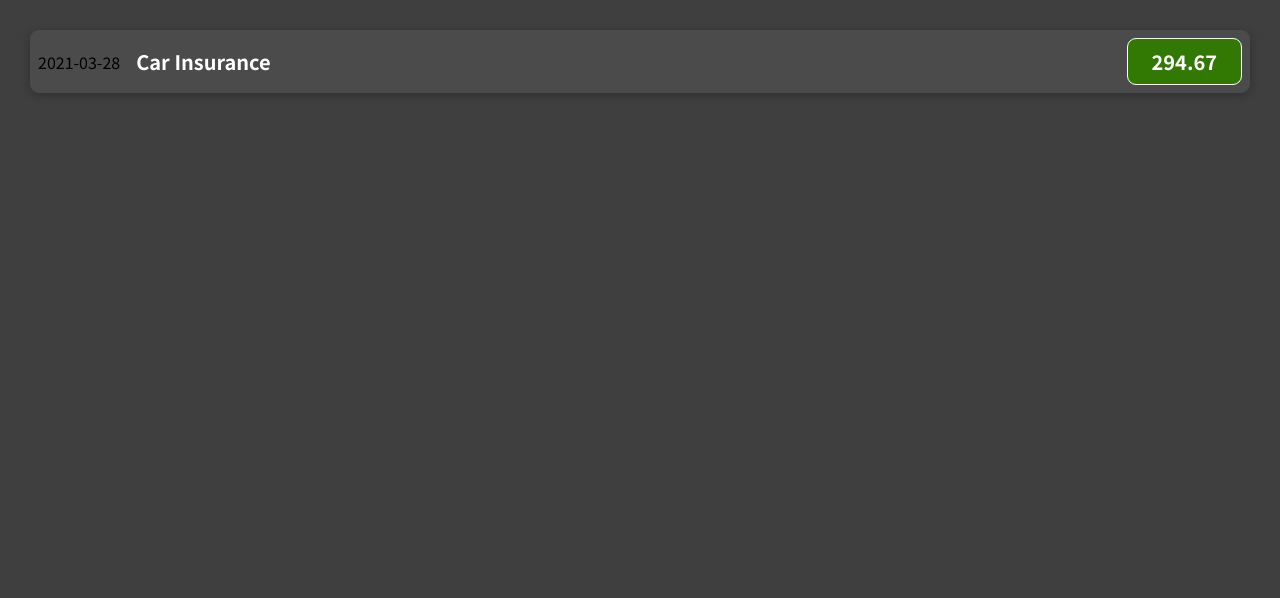
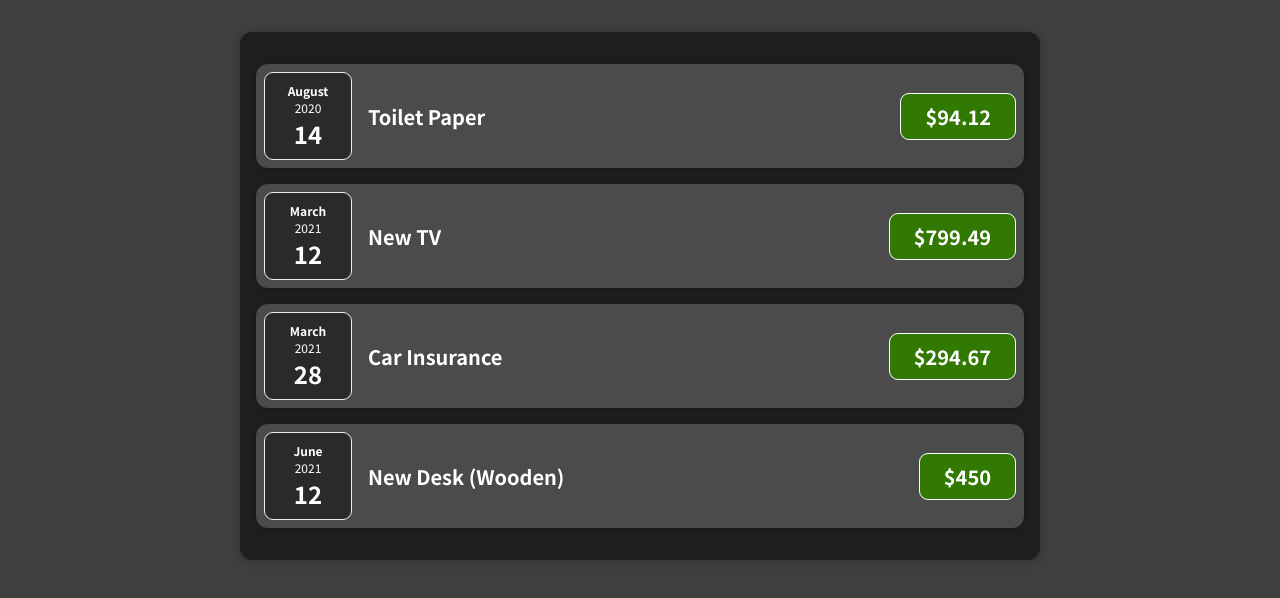
Before and after one commit to Carolista/react-course-project, a React (Create React App) app: page / in a window 1280 px wide. Shown: the top 598 px of the page. Built offline with nearby package versions, Linux system fonts and the light colour scheme.

Commit message:
separated out parts of expense item component to other components; added Card component and refactored other components to use it as a wrapper for certain containers

```diff
--- a/src/App.js
+++ b/src/App.js
@@ -1,11 +1,13 @@
-import ExpenseItem from './components/ExpenseItem';
+import React from "react";
+import Expenses from "./components/Expenses";
 
 function App() {
-  return (
-    <div>
-      <ExpenseItem />
-    </div>
-  );
+
+	return (
+		<div>
+			<Expenses />
+		</div>
+	);
 }
 
 export default App;
--- /dev/null
+++ b/src/components/Card.css
@@ -0,0 +1,4 @@
+.card {
+  border-radius: 12px;
+  box-shadow: 0 1px 8px rgba(0, 0, 0, 0.25);
+}
--- /dev/null
+++ b/src/components/Card.js
@@ -0,0 +1,15 @@
+import React from "react";
+import './Card.css';
+
+function Card(props) {
+
+  const classes = 'card ' + props.className;
+
+  return (
+    <div className={classes}>
+      {props.children}
+    </div>
+  )
+}
+
+export default Card;
--- /dev/null
+++ b/src/components/ExpenseDate.css
@@ -0,0 +1,26 @@
+.expense-date {
+  display: flex;
+  flex-direction: column;
+  width: 5.5rem;
+  height: 5.5rem;
+  border: 1px solid #ececec;
+  background-color: #2a2a2a;
+  color: white;
+  border-radius: 9px;
+  align-items: center;
+  justify-content: center;
+}
+
+.expense-date__month {
+  font-size: 0.75rem;
+  font-weight: bold;
+}
+
+.expense-date__year {
+  font-size: 0.75rem;
+}
+
+.expense-date__day {
+  font-size: 1.5rem;
+  font-weight: bold;
+}
--- /dev/null
+++ b/src/components/ExpenseDate.js
@@ -0,0 +1,19 @@
+import React from "react";
+import './ExpenseDate.css';
+
+function ExpenseDate(props) {
+  const month = props.date.toLocaleString('en-US', { month: 'long' });
+  const day = props.date.toLocaleString('en-US', { day: '2-digit' });
+  const year = props.date.getFullYear();
+
+  return (
+    <div className="expense-date">
+      <div className="expense-date__month">{month}</div>
+      <div className="expense-date__year">{year}</div>
+      <div className="expense-date__day">{day}</div>
+
+    </div>
+  )
+}
+
+export default ExpenseDate;
--- a/src/components/ExpenseItem.css
+++ b/src/components/ExpenseItem.css
@@ -2,10 +2,8 @@
   display: flex;
   justify-content: space-between;
   align-items: center;
-  box-shadow: 0 2px 8px rgba(0, 0, 0, 0.25);
   padding: 0.5rem;
   margin: 1rem 0;
-  border-radius: 9px;
   background-color: #4b4b4b;
 }
 
--- a/src/components/ExpenseItem.js
+++ b/src/components/ExpenseItem.js
@@ -1,19 +1,18 @@
 import React from "react";
+import ExpenseDate from './ExpenseDate';
+import Card from './Card';
 import './ExpenseItem.css';
 
-function ExpenseItem() {
-  const expenseDate = new Date(2021, 2, 28);
-  const expenseTitle = 'Car Insurance';
-  const expenseAmount = 294.67;
+function ExpenseItem(props) {
 
 	return (
-		<div className="expense-item">
-			<div>{expenseDate.toISOString().substring(0, 10)}</div>
+		<Card className="expense-item">
+      <ExpenseDate date={props.date} />
 			<div className="expense-item__description">
-				<h2>{expenseTitle}</h2>
-				<div className="expense-item__price">{expenseAmount}</div>
+				<h2>{props.title}</h2>
+				<div className="expense-item__price">${props.amount}</div>
 			</div>
-		</div>
+		</Card>
 	);
 }
 
--- /dev/null
+++ b/src/components/Expenses.css
@@ -0,0 +1,7 @@
+.expenses {
+  padding: 1rem;
+  background-color: rgb(31, 31, 31);
+  margin: 2rem auto;
+  width: 50rem;
+  max-width: 95%;
+}
--- /dev/null
+++ b/src/components/Expenses.js
@@ -0,0 +1,45 @@
+import React from "react";
+import ExpenseItem from './ExpenseItem';
+import Card from './Card';
+import './Expenses.css';
+
+const expenses = [
+  {
+    id: "e1",
+    title: "Toilet Paper",
+    amount: 94.12,
+    date: new Date(2020, 7, 14),
+  },
+  { id: "e2", title: "New TV", amount: 799.49, date: new Date(2021, 2, 12) },
+  {
+    id: "e3",
+    title: "Car Insurance",
+    amount: 294.67,
+    date: new Date(2021, 2, 28),
+  },
+  {
+    id: "e4",
+    title: "New Desk (Wooden)",
+    amount: 450,
+    date: new Date(2021, 5, 12),
+  },
+];
+
+const Expenses = () => {
+  const list = expenses.map((expense) => {
+    return (
+      <ExpenseItem
+        title={expense.title}
+        amount={expense.amount}
+        date={expense.date}
+      />
+    );
+  });
+  return (
+    <Card className="expenses">
+      {list}
+    </Card>
+  )
+};
+
+export default Expenses;
```
Also changed, not shown: 1 other file (tests, documents, lock files or other folders).
